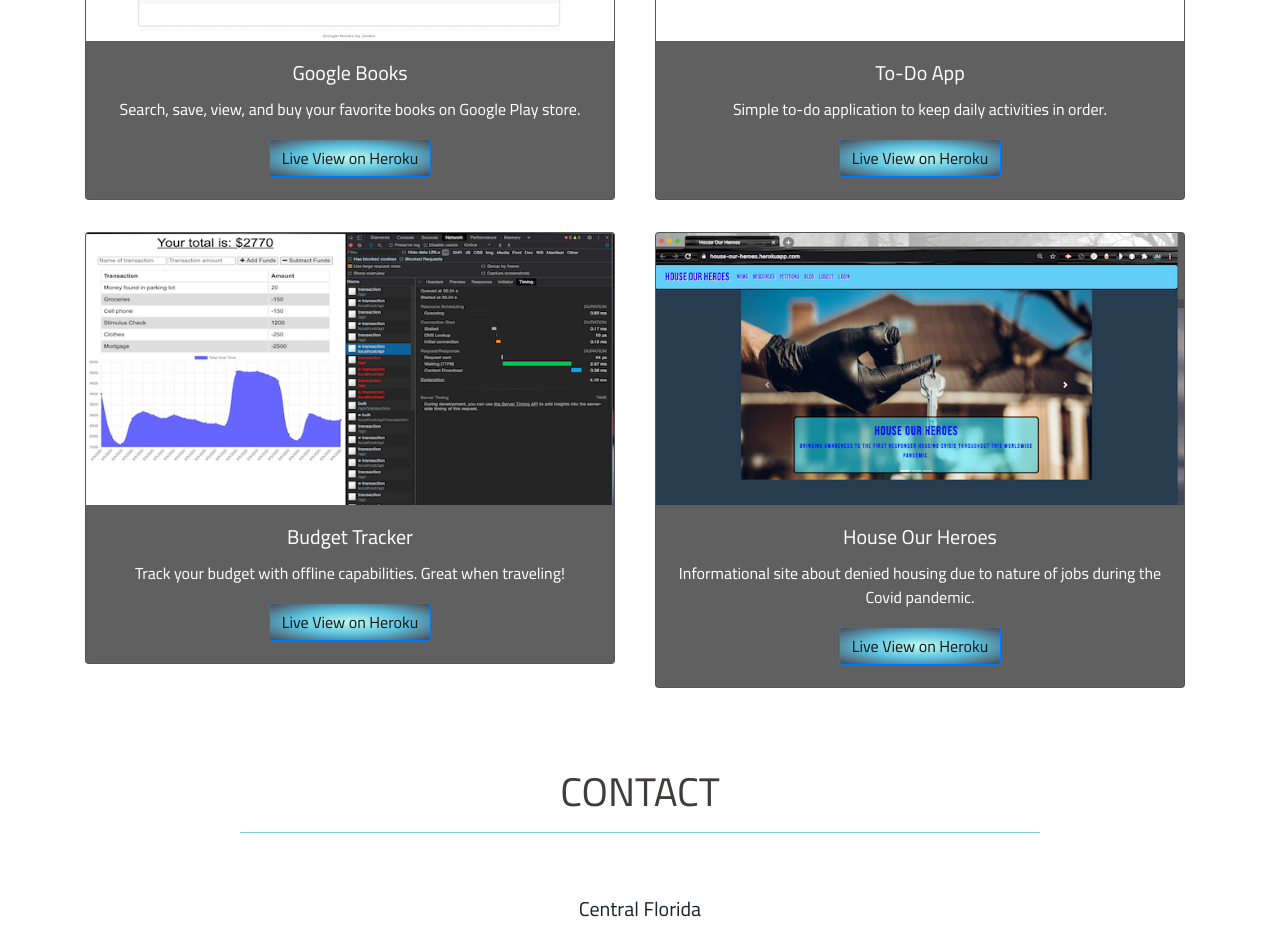
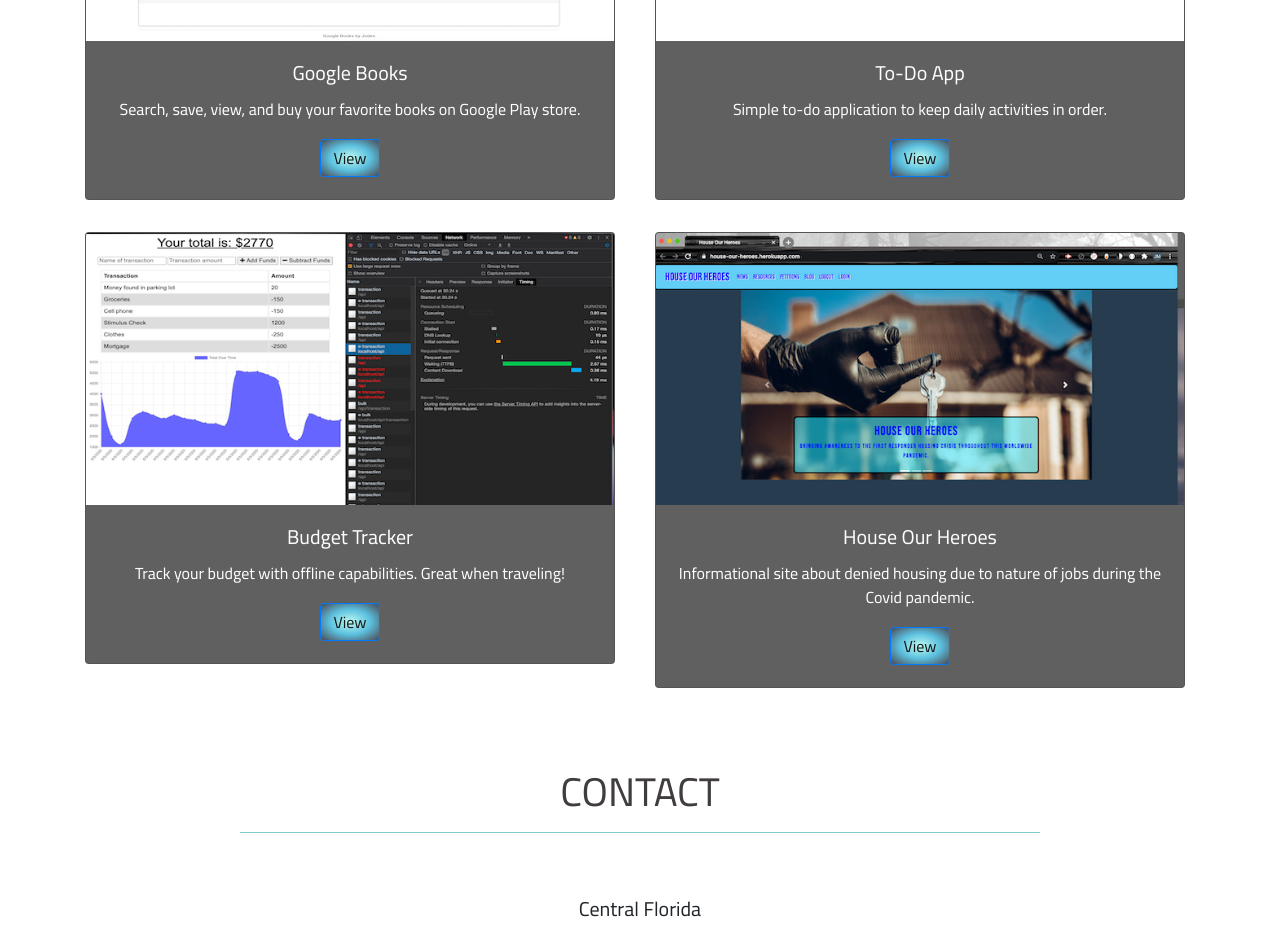
Before and after one commit to jmeggles/Portfolio, a React (Create React App) app: page / in a window 1280 px wide. Shown: the part 1820-2750 px from the top of the page. Built offline with nearby package versions, Linux system fonts and the light colour scheme; a web font is replaced by a local one.

Commit message:
changed buttons on projects

```diff
--- a/src/components/Projects/Projects.jsx
+++ b/src/components/Projects/Projects.jsx
@@ -22,7 +22,7 @@ class Projects extends Component {
                   <Card.Text>
                   Search, save, view, and buy your favorite books on Google Play store.
                   </Card.Text>
-                  <a target="_blank" rel="noopener noreferrer" href="https://googlebooks-mern.herokuapp.com/"><Button variant="primary">Live View on Heroku</Button></a>
+                  <a target="_blank" rel="noopener noreferrer" href="https://googlebooks-mern.herokuapp.com/"><Button variant="primary">View</Button></a>
                 </Card.Body>
               </Card>
             </Col>
@@ -34,7 +34,7 @@ class Projects extends Component {
                   <Card.Text>
                   Simple to-do application to keep daily activities in order.
                   </Card.Text>
-                  <a target="_blank" rel="noopener noreferrer" href="https://todo-app-with-mern.herokuapp.com/  "><Button variant="primary">Live View on Heroku</Button></a>
+                  <a target="_blank" rel="noopener noreferrer" href="https://todo-app-with-mern.herokuapp.com/  "><Button variant="primary">View</Button></a>
                 </Card.Body>
               </Card>
             </Col>
@@ -48,7 +48,7 @@ class Projects extends Component {
                   <Card.Text>
                   Track your budget with offline capabilities. Great when traveling!
                   </Card.Text>
-                  <a target="_blank" rel="noopener noreferrer" href="https://budget-tracker-for-you.herokuapp.com/ "><Button variant="primary" >Live View on Heroku</Button></a>
+                  <a target="_blank" rel="noopener noreferrer" href="https://budget-tracker-for-you.herokuapp.com/ "><Button variant="primary" >View</Button></a>
                 </Card.Body>
               </Card>
             </Col>
@@ -60,7 +60,7 @@ class Projects extends Component {
                   <Card.Text>
                     Informational site about denied housing due to nature of jobs during the Covid pandemic.
                   </Card.Text>
-                  <a target="_blank" rel="noopener noreferrer" href="https://house-our-heroes.herokuapp.com/ "><Button variant="primary" >Live View on Heroku</Button></a>
+                  <a target="_blank" rel="noopener noreferrer" href="https://house-our-heroes.herokuapp.com/ "><Button variant="primary" >View</Button></a>
                 </Card.Body>
               </Card>
             </Col>
```
